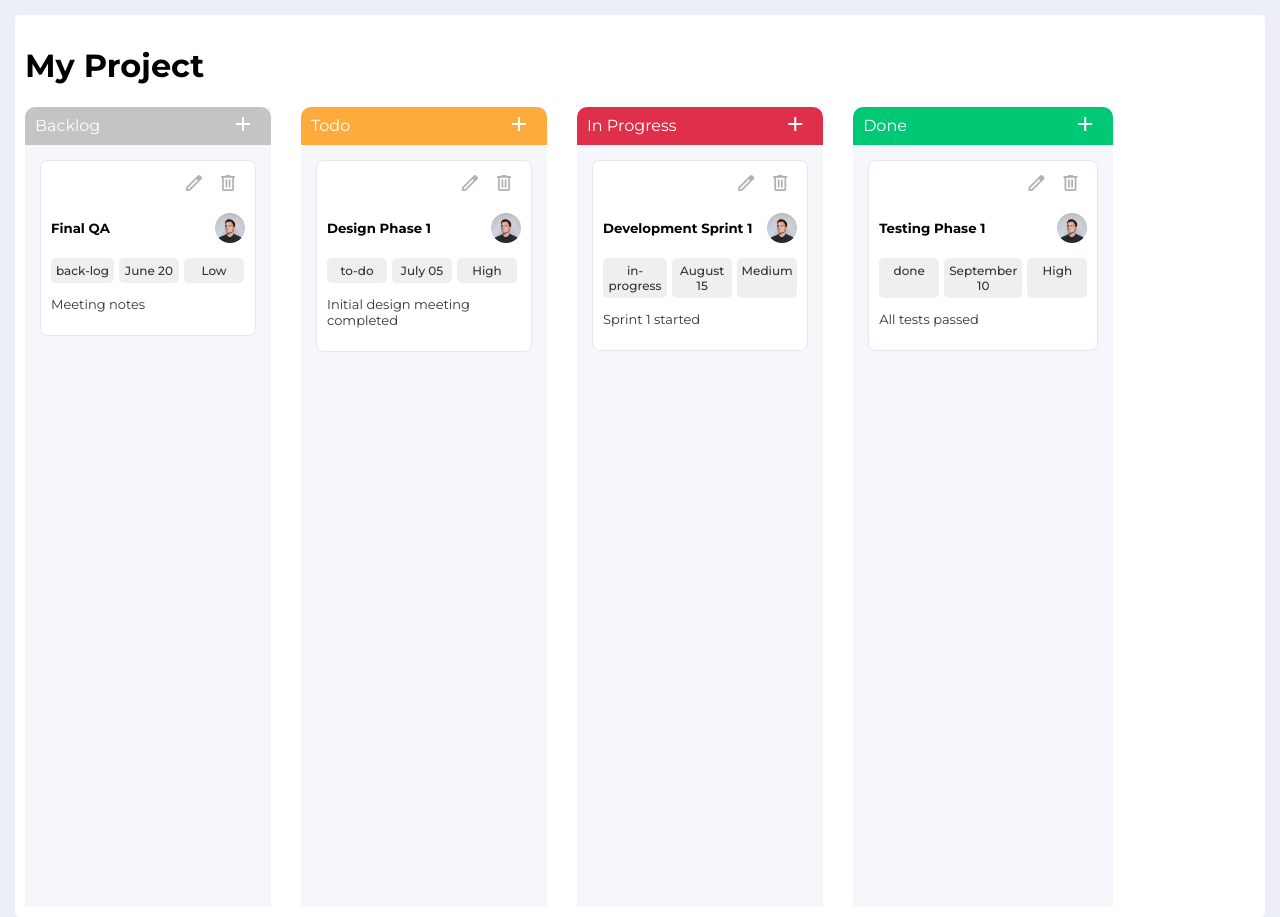
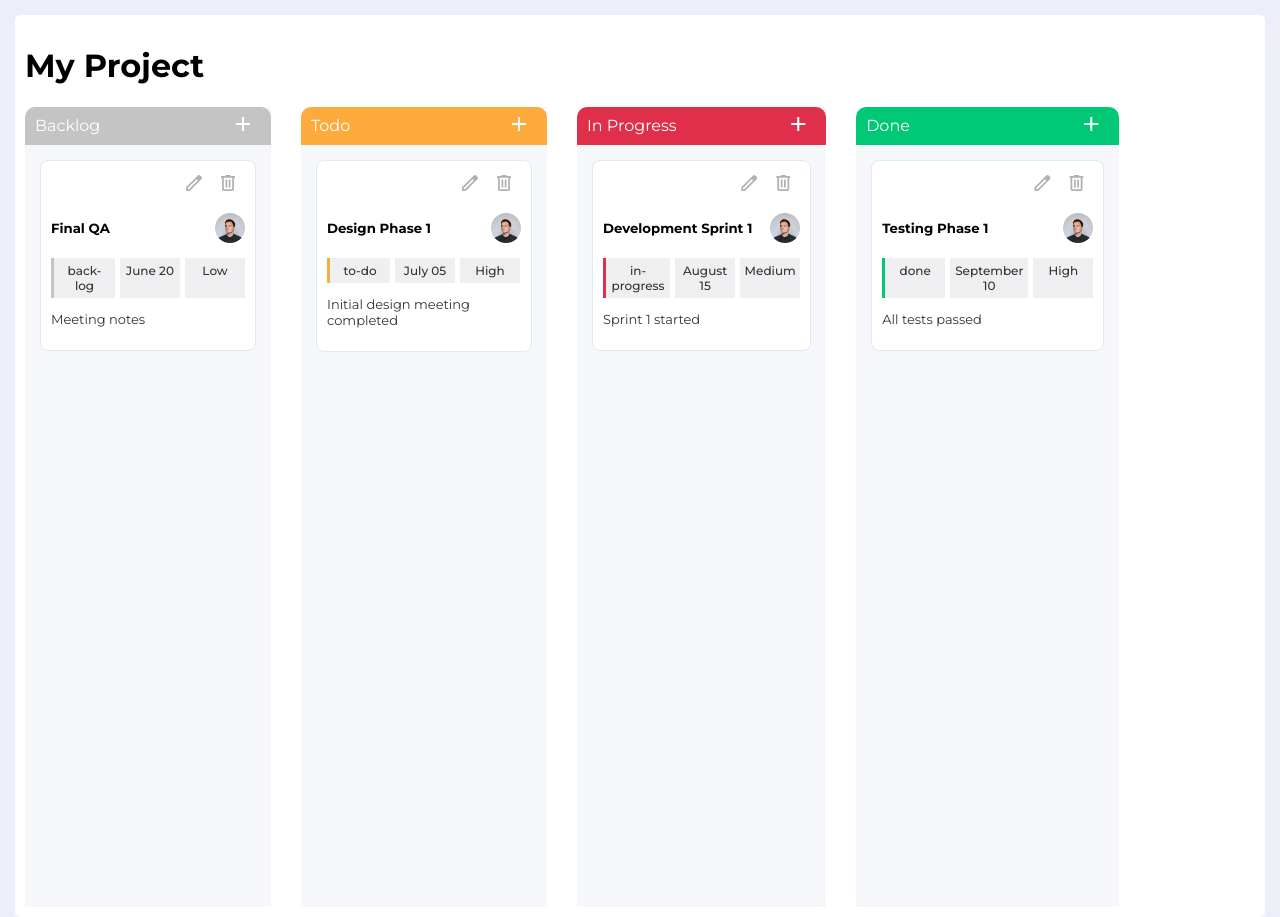
Before and after one commit to rebpacquiao/task-management, a React (Vite) app: page / in a window 1280 px wide. Built offline with nearby package versions, Linux system fonts and the light colour scheme.

Commit message:
chore: Refactor task management components to use buttons for status and priority

```diff
--- a/src/components/backlog.jsx
+++ b/src/components/backlog.jsx
@@ -169,9 +169,14 @@ function Backlog() {
             />
           </div>
           <div className="card-status">
-            <span className="card-status-item">{task.status}</span>
+            <span className={`card-status-item ${task.status}`}>
+              {task.status}
+            </span>
+
             <span className="card-status-item">{task.dueDate}</span>
-            <span className="card-status-item">{task.priority}</span>
+            <span className={`card-status-item ${task.priority}`}>
+              {task.priority}
+            </span>
           </div>
           <div className="meeting-notes">
             <p>{task.notes}</p>
--- a/src/components/done.jsx
+++ b/src/components/done.jsx
@@ -169,9 +169,14 @@ function Done() {
             />
           </div>
           <div className="card-status">
-            <span className="card-status-item">{task.status}</span>
+            <span className={`card-status-item ${task.status}`}>
+              {task.status}
+            </span>
+
             <span className="card-status-item">{task.dueDate}</span>
-            <span className="card-status-item">{task.priority}</span>
+            <span className={`card-status-item ${task.priority}`}>
+              {task.priority}
+            </span>
           </div>
           <div className="meeting-notes">
             <p>{task.notes}</p>
--- a/src/components/inprogress.jsx
+++ b/src/components/inprogress.jsx
@@ -169,9 +169,14 @@ function Inprogress() {
             />
           </div>
           <div className="card-status">
-            <span className="card-status-item">{task.status}</span>
+            <span className={`card-status-item ${task.status}`}>
+              {task.status}
+            </span>
+
             <span className="card-status-item">{task.dueDate}</span>
-            <span className="card-status-item">{task.priority}</span>
+            <span className={`card-status-item ${task.priority}`}>
+              {task.priority}
+            </span>
           </div>
           <div className="meeting-notes">
             <p>{task.notes}</p>
--- a/src/components/todo.jsx
+++ b/src/components/todo.jsx
@@ -169,9 +169,14 @@ function Todo() {
             />
           </div>
           <div className="card-status">
-            <span className="card-status-item">{task.status}</span>
+            <span className={`card-status-item ${task.status}`}>
+              {task.status}
+            </span>
+
             <span className="card-status-item">{task.dueDate}</span>
-            <span className="card-status-item">{task.priority}</span>
+            <span className={`card-status-item ${task.priority}`}>
+              {task.priority}
+            </span>
           </div>
           <div className="meeting-notes">
             <p>{task.notes}</p>
--- a/src/index.scss
+++ b/src/index.scss
@@ -81,7 +81,6 @@ body {
 
           .card-status-item {
             padding: 5px;
-            border-radius: 5px;
             font-size: 12px;
             color: #fff;
             color: #333;
@@ -91,6 +90,34 @@ body {
             display: flex;
             text-align: center;
             justify-content: center;
+          }
+
+          .card-status-item.back-log {
+            border-left: 3px solid #c4c4c4;
+          }
+
+          .card-status-item.to-do {
+            border-left: 3px solid #fdab3d;
+          }
+
+          .card-status-item.in-progress {
+            border-left: 3px solid #df2f4a;
+          }
+
+          .card-status-item.done {
+            border-left: 3px solid #00c875;
+          }
+
+          .card-status-item.low {
+            border-left: 3px solid #c4c4c4;
+          }
+
+          .card-status-item.medium {
+            border-left: 3px solid #fdab3d;
+          }
+
+          .card-status-item.high {
+            border-left: 3px solid #1a56db;
           }
         }
       }
```
